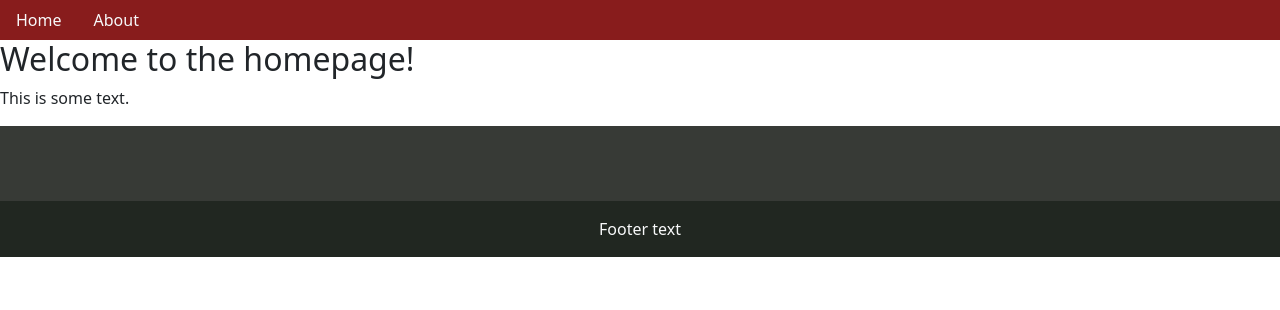
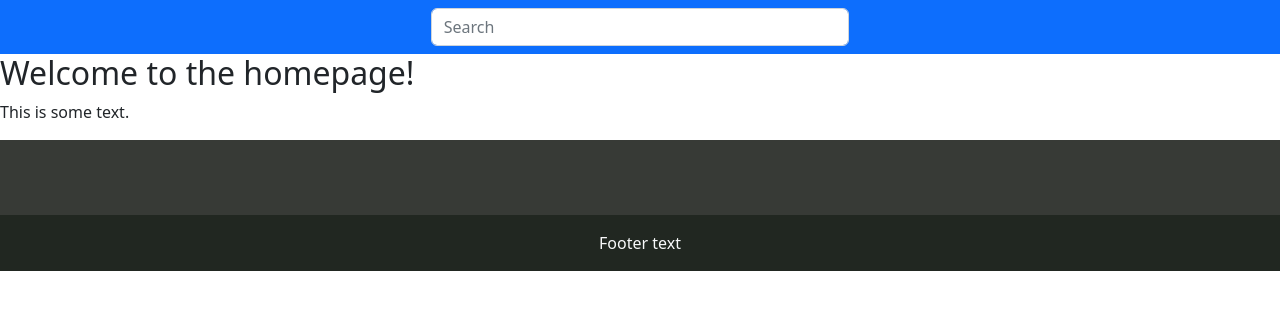
Before and after one commit to daniel-melanson/spire.melanson.dev, a React (Create React App) app: page / in a window 1280 px wide. Shown: the top 310 px of the page. Built offline with nearby package versions, Linux system fonts and the light colour scheme.

Commit message:
feat: basic header

```diff
--- a/src/layout/Header.tsx
+++ b/src/layout/Header.tsx
@@ -1,24 +1,13 @@
-import React from "react";
-import { Nav } from "react-bootstrap";
-import { LinkContainer } from "react-router-bootstrap";
-
-function HeaderLink(props: { to: string; text: string }) {
-  return (
-    <LinkContainer to={props.to}>
-      <Nav.Link className="text-light">{props.text}</Nav.Link>
-    </LinkContainer>
-  );
-}
+import { Container, Form, FormControl, Navbar } from "react-bootstrap";
 
 export default function Header() {
   return (
-    <Nav defaultActiveKey="/" as="ul" style={{ backgroundColor: "#881c1c" }}>
-      <Nav.Item as="li">
-        <HeaderLink to={"/"} text={"Home"} />
-      </Nav.Item>
-      <Nav.Item as="li">
-        <HeaderLink to={"/about"} text={"About"} />
-      </Nav.Item>
-    </Nav>
+    <Navbar expand="lg" bg="primary" variant="dark">
+      <Container fluid className="justify-content-center">
+        <Form className="col-4">
+          <FormControl type="search" placeholder="Search" />
+        </Form>
+      </Container>
+    </Navbar>
   );
 }
```
